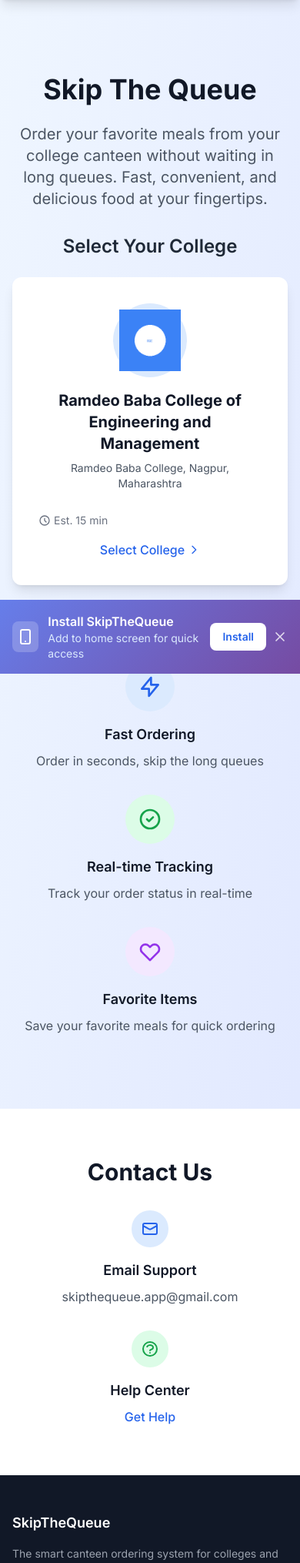
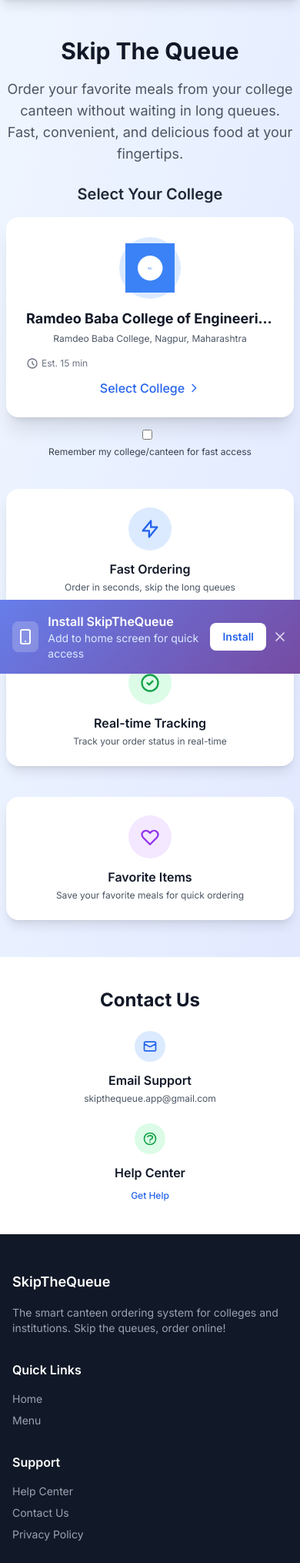
Before and after one commit to SkipTheQueue-admin/SkipTheQueue, a Django app: page / in a window 390 px wide. Shown: the part 65-2095 px from the top of the page at 77% size. Run offline with Django 5.2, Linux system fonts and the light colour scheme; data comes from the database, SQL or seed files in the repository; some libraries are stand-ins or nearby versions.

Commit message:
UI: Modern card-based redesign for cart, order summary, and home page with mobile-first improvements

```diff
--- a/orders/templates/orders/home.html
+++ b/orders/templates/orders/home.html
@@ -5,28 +5,26 @@
 <div class="min-h-screen bg-gradient-to-br from-blue-50 to-indigo-100">
   <!-- Hero Section -->
   <div class="relative overflow-hidden">
-    <div class="max-w-7xl mx-auto px-4 sm:px-6 lg:px-8 py-24">
+    <div class="max-w-7xl mx-auto px-2 sm:px-4 lg:px-8 py-12 sm:py-20 md:py-24">
       <div class="text-center">
-        <h1 class="text-4xl md:text-6xl font-bold text-gray-900 mb-6">
+        <h1 class="text-3xl sm:text-4xl md:text-6xl font-bold text-gray-900 mb-4 sm:mb-6 leading-tight">
           Skip The Queue
         </h1>
-        <p class="text-xl text-gray-600 mb-8 max-w-3xl mx-auto">
-          Order your favorite meals from your college canteen without waiting in long queues.
-          Fast, convenient, and delicious food at your fingertips.
+        <p class="text-lg sm:text-xl text-gray-600 mb-6 sm:mb-8 max-w-2xl sm:max-w-3xl mx-auto">
+          Order your favorite meals from your college canteen without waiting in long queues. Fast, convenient, and delicious food at your fingertips.
         </p>
-
         <!-- College Selection -->
         {% if colleges %}
           <div class="mb-8" id="college-select-section">
-            <h2 class="text-2xl font-semibold text-gray-800 mb-6">Select Your College</h2>
-            <div class="grid grid-cols-1 md:grid-cols-2 lg:grid-cols-3 gap-6 max-w-5xl mx-auto" id="college-grid">
+            <h2 class="text-xl sm:text-2xl font-semibold text-gray-800 mb-4 sm:mb-6">Select Your College</h2>
+            <div class="grid grid-cols-1 sm:grid-cols-2 lg:grid-cols-3 gap-4 sm:gap-6 max-w-5xl mx-auto" id="college-grid">
               {% for college in colleges %}
                 <a href="{% url 'select_college' college.slug %}"
-                   class="bg-white rounded-xl shadow-lg hover:shadow-xl transition-all duration-300 p-8 text-left group border-2 border-transparent hover:border-blue-200 college-link"
+                   class="bg-white rounded-2xl shadow-xl hover:shadow-2xl transition-all duration-300 p-6 sm:p-8 text-left group border-2 border-transparent hover:border-blue-200 college-link flex flex-col items-center"
                    data-college-slug="{{ college.slug }}">
-                  <div class="flex flex-col items-center text-center mb-4">
+                  <div class="flex flex-col items-center text-center mb-2 sm:mb-4 w-full">
                     <!-- College Logo -->
-                    <div class="w-24 h-24 bg-blue-100 rounded-full flex items-center justify-center flex-shrink-0 mb-4 p-2">
+                    <div class="w-20 h-20 sm:w-24 sm:h-24 bg-blue-100 rounded-full flex items-center justify-center flex-shrink-0 mb-3 sm:mb-4 p-2">
                       {% if college.slug == 'ramdeo-baba-college' %}
                         <img src="{% static 'images/colleges/ramdeo-baba-logo.png' %}" alt="{{ college.name }}" class="w-full h-full object-contain">
                       {% elif college.slug == 'gh-raisoni-college' %}
@@ -34,121 +32,115 @@
                       {% elif college.slug == 'ycce-college' %}
                         <img src="{% static 'images/colleges/ycce-logo.png' %}" alt="{{ college.name }}" class="w-full h-full object-contain">
                       {% else %}
-                        <svg class="w-16 h-16 text-blue-600" fill="none" stroke="currentColor" viewBox="0 0 24 24">
-                          <path stroke-linecap="round" stroke-linejoin="round" stroke-width="2" d="M19 21V5a2 2 0 00-2-2H7a2 2 0 00-2 2v16m14 0h2m-2 0h-5m-9 0H3m2 0h5M9 7h1m-1 4h1m4-4h1m-1 4h1m-5 10v-5a1 1 0 011-1h2a1 1 0 011 1v5m-4 0h4"></path>
+                        <svg class="w-14 h-14 sm:w-16 sm:h-16 text-blue-600" fill="none" stroke="currentColor" viewBox="0 0 24 24">
+                          <path stroke-linecap="round" stroke-linejoin="round" stroke-width="2" d="M19 21V5a2 2 0 00-2-2H7a2 2 0 00-2 2v16m14 0h2m-2 0h-5m-9 0H3m2 0h5M9 7h1m-1 4h1m4-4h1m-1 4h1m-5 10v-5a1 1 0 011-1h2a1 1 0 011 1v5m-4 0h4" />
                         </svg>
                       {% endif %}
                     </div>
-                    <div class="flex-1">
-                      <h3 class="text-xl font-bold text-gray-900 group-hover:text-blue-600 transition-colors mb-2">
+                    <div class="flex-1 w-full">
+                      <h3 class="text-lg sm:text-xl font-bold text-gray-900 group-hover:text-blue-600 transition-colors mb-1 sm:mb-2 truncate">
                         {{ college.name }}
                       </h3>
                       {% if college.address %}
-                        <p class="text-sm text-gray-600 mb-3">{{ college.address|truncatewords:10 }}</p>
+                        <p class="text-xs sm:text-sm text-gray-600 mb-2 sm:mb-3 line-clamp-2">{{ college.address|truncatewords:10 }}</p>
                       {% endif %}
                     </div>
                   </div>
-                  <div class="flex items-center justify-between text-sm text-gray-500">
+                  <div class="flex items-center justify-between text-xs sm:text-sm text-gray-500 w-full">
                     <div class="flex items-center">
                       <svg class="w-4 h-4 mr-1" fill="none" stroke="currentColor" viewBox="0 0 24 24">
-                        <path stroke-linecap="round" stroke-linejoin="round" stroke-width="2" d="M12 8v4l3 3m6-3a9 9 0 11-18 0 9 9 0 0118 0z"></path>
+                        <path stroke-linecap="round" stroke-linejoin="round" stroke-width="2" d="M12 8v4l3 3m6-3a9 9 0 11-18 0 9 9 0 0118 0z" />
                       </svg>
                       Est. {{ college.estimated_preparation_time }} min
                     </div>
                   </div>
-                  <div class="mt-4 text-center">
+                  <div class="mt-3 sm:mt-4 text-center w-full">
                     <span class="inline-flex items-center text-blue-600 font-medium">
                       Select College
                       <svg class="w-4 h-4 ml-1 group-hover:translate-x-1 transition-transform" fill="none" stroke="currentColor" viewBox="0 0 24 24">
-                        <path stroke-linecap="round" stroke-linejoin="round" stroke-width="2" d="M9 5l7 7-7 7"></path>
+                        <path stroke-linecap="round" stroke-linejoin="round" stroke-width="2" d="M9 5l7 7-7 7" />
                       </svg>
-                        </span>
+                    </span>
                   </div>
                 </a>
               {% endfor %}
             </div>
-            <div class="mt-4 flex items-center justify-center">
+            <div class="mt-4 flex flex-col sm:flex-row items-center justify-center gap-2">
               <input type="checkbox" id="rememberCollege" class="mr-2">
-              <label for="rememberCollege" class="text-sm text-gray-700">Remember my college/canteen for fast access</label>
+              <label for="rememberCollege" class="text-xs sm:text-sm text-gray-700">Remember my college/canteen for fast access</label>
             </div>
           </div>
           <div id="change-college-bar" class="hidden text-center mt-6">
-            <span class="text-blue-700 font-medium">You are being redirected to your college. <button id="changeCollegeBtn" class="underline text-blue-600 ml-2">Change College</button></span>
+            <span class="text-blue-700 font-medium text-sm sm:text-base">You are being redirected to your college. <button id="changeCollegeBtn" class="underline text-blue-600 ml-2">Change College</button></span>
           </div>
         {% endif %}
-
         <!-- Super Admin Link (only for superusers) -->
         {% if user.is_superuser %}
           <div class="mb-8">
             <a href="{% url 'super_admin_dashboard' %}"
                class="inline-flex items-center px-6 py-3 bg-red-600 text-white font-medium rounded-lg hover:bg-red-700 transition-colors duration-200">
               <svg class="w-5 h-5 mr-2" fill="none" stroke="currentColor" viewBox="0 0 24 24">
-                <path stroke-linecap="round" stroke-linejoin="round" stroke-width="2" d="M9 12l2 2 4-4m5.618-4.016A11.955 11.955 0 0112 2.944a11.955 11.955 0 01-8.618 3.04A12.02 12.02 0 003 9c0 5.591 3.824 10.29 9 11.622 5.176-1.332 9-6.03 9-11.622 0-1.042-.133-2.052-.382-3.016z"></path>
+                <path stroke-linecap="round" stroke-linejoin="round" stroke-width="2" d="M9 12l2 2 4-4m5.618-4.016A11.955 11.955 0 0112 2.944a11.955 11.955 0 01-8.618 3.04A12.02 12.02 0 003 9c0 5.591 3.824 10.29 9 11.622 5.176-1.332 9-6.03 9-11.622 0-1.042-.133-2.052-.382-3.016z" />
               </svg>
               Super Admin Dashboard
             </a>
           </div>
         {% endif %}
-
         <!-- Features -->
-        <div class="grid grid-cols-1 md:grid-cols-3 gap-8 mt-16">
-          <div class="text-center">
-            <div class="w-16 h-16 bg-blue-100 rounded-full flex items-center justify-center mx-auto mb-4">
-              <svg class="w-8 h-8 text-blue-600" fill="none" stroke="currentColor" viewBox="0 0 24 24">
-                <path stroke-linecap="round" stroke-linejoin="round" stroke-width="2" d="M13 10V3L4 14h7v7l9-11h-7z"></path>
+        <div class="grid grid-cols-1 sm:grid-cols-2 md:grid-cols-3 gap-6 sm:gap-8 mt-10 sm:mt-16">
+          <div class="text-center bg-white rounded-2xl shadow-lg p-6 flex flex-col items-center mb-4 md:mb-0">
+            <div class="w-14 h-14 sm:w-16 sm:h-16 bg-blue-100 rounded-full flex items-center justify-center mx-auto mb-3 sm:mb-4">
+              <svg class="w-7 h-7 sm:w-8 sm:h-8 text-blue-600" fill="none" stroke="currentColor" viewBox="0 0 24 24">
+                <path stroke-linecap="round" stroke-linejoin="round" stroke-width="2" d="M13 10V3L4 14h7v7l9-11h-7z" />
               </svg>
             </div>
-            <h3 class="text-lg font-semibold text-gray-900 mb-2">Fast Ordering</h3>
-            <p class="text-gray-600">Order in seconds, skip the long queues</p>
+            <h3 class="text-base sm:text-lg font-semibold text-gray-900 mb-1 sm:mb-2">Fast Ordering</h3>
+            <p class="text-xs sm:text-sm text-gray-600">Order in seconds, skip the long queues</p>
           </div>
-
-          <div class="text-center">
-            <div class="w-16 h-16 bg-green-100 rounded-full flex items-center justify-center mx-auto mb-4">
-              <svg class="w-8 h-8 text-green-600" fill="none" stroke="currentColor" viewBox="0 0 24 24">
-                <path stroke-linecap="round" stroke-linejoin="round" stroke-width="2" d="M9 12l2 2 4-4m6 2a9 9 0 11-18 0 9 9 0 0118 0z"></path>
+          <div class="text-center bg-white rounded-2xl shadow-lg p-6 flex flex-col items-center mb-4 md:mb-0">
+            <div class="w-14 h-14 sm:w-16 sm:h-16 bg-green-100 rounded-full flex items-center justify-center mx-auto mb-3 sm:mb-4">
+              <svg class="w-7 h-7 sm:w-8 sm:h-8 text-green-600" fill="none" stroke="currentColor" viewBox="0 0 24 24">
+                <path stroke-linecap="round" stroke-linejoin="round" stroke-width="2" d="M9 12l2 2 4-4m6 2a9 9 0 11-18 0 9 9 0 0118 0z" />
               </svg>
             </div>
-            <h3 class="text-lg font-semibold text-gray-900 mb-2">Real-time Tracking</h3>
-            <p class="text-gray-600">Track your order status in real-time</p>
+            <h3 class="text-base sm:text-lg font-semibold text-gray-900 mb-1 sm:mb-2">Real-time Tracking</h3>
+            <p class="text-xs sm:text-sm text-gray-600">Track your order status in real-time</p>
           </div>
-
-          <div class="text-center">
-            <div class="w-16 h-16 bg-purple-100 rounded-full flex items-center justify-center mx-auto mb-4">
-              <svg class="w-8 h-8 text-purple-600" fill="none" stroke="currentColor" viewBox="0 0 24 24">
-                <path stroke-linecap="round" stroke-linejoin="round" stroke-width="2" d="M4.318 6.318a4.5 4.5 0 000 6.364L12 20.364l7.682-7.682a4.5 4.5 0 00-6.364-6.364L12 7.636l-1.318-1.318a4.5 4.5 0 00-6.364 0z"></path>
+          <div class="text-center bg-white rounded-2xl shadow-lg p-6 flex flex-col items-center">
+            <div class="w-14 h-14 sm:w-16 sm:h-16 bg-purple-100 rounded-full flex items-center justify-center mx-auto mb-3 sm:mb-4">
+              <svg class="w-7 h-7 sm:w-8 sm:h-8 text-purple-600" fill="none" stroke="currentColor" viewBox="0 0 24 24">
+                <path stroke-linecap="round" stroke-linejoin="round" stroke-width="2" d="M4.318 6.318a4.5 4.5 0 000 6.364L12 20.364l7.682-7.682a4.5 4.5 0 00-6.364-6.364L12 7.636l-1.318-1.318a4.5 4.5 0 00-6.364 0z" />
               </svg>
             </div>
-            <h3 class="text-lg font-semibold text-gray-900 mb-2">Favorite Items</h3>
-            <p class="text-gray-600">Save your favorite meals for quick ordering</p>
+            <h3 class="text-base sm:text-lg font-semibold text-gray-900 mb-1 sm:mb-2">Favorite Items</h3>
+            <p class="text-xs sm:text-sm text-gray-600">Save your favorite meals for quick ordering</p>
           </div>
         </div>
       </div>
     </div>
   </div>
-
   <!-- Contact Section -->
-  <div class="bg-white py-16">
-    <div class="max-w-4xl mx-auto px-4 text-center">
-      <h2 class="text-3xl font-bold text-gray-900 mb-8">Contact Us</h2>
-      <div class="grid grid-cols-1 md:grid-cols-2 gap-8">
+  <div class="bg-white py-10 sm:py-16">
+    <div class="max-w-4xl mx-auto px-2 sm:px-4 text-center">
+      <h2 class="text-2xl sm:text-3xl font-bold text-gray-900 mb-6 sm:mb-8">Contact Us</h2>
+      <div class="grid grid-cols-1 sm:grid-cols-2 gap-6 sm:gap-8">
         <div>
-          <div class="w-12 h-12 bg-blue-100 rounded-full flex items-center justify-center mx-auto mb-4">
-            <svg class="w-6 h-6 text-blue-600" fill="none" stroke="currentColor" viewBox="0 0 24 24">
-              <path stroke-linecap="round" stroke-linejoin="round" stroke-width="2" d="M3 8l7.89 4.26a2 2 0 002.22 0L21 8M5 19h14a2 2 0 002-2V7a2 2 0 00-2-2H5a2 2 0 00-2 2v10a2 2 0 002 2z"></path>
+          <div class="w-10 h-10 sm:w-12 sm:h-12 bg-blue-100 rounded-full flex items-center justify-center mx-auto mb-3 sm:mb-4">
+            <svg class="w-5 h-5 sm:w-6 sm:h-6 text-blue-600" fill="none" stroke="currentColor" viewBox="0 0 24 24">
+              <path stroke-linecap="round" stroke-linejoin="round" stroke-width="2" d="M3 8l7.89 4.26a2 2 0 002.22 0L21 8M5 19h14a2 2 0 002-2V7a2 2 0 00-2-2H5a2 2 0 00-2 2v10a2 2 0 002 2z" />
             </svg>
           </div>
-          <h3 class="text-lg font-semibold text-gray-900 mb-2">Email Support</h3>
-          <p class="text-gray-600">skipthequeue.app@gmail.com</p>
+          <h3 class="text-base sm:text-lg font-semibold text-gray-900 mb-1 sm:mb-2">Email Support</h3>
+          <p class="text-xs sm:text-sm text-gray-600">skipthequeue.app@gmail.com</p>
         </div>
-
         <div>
-          <div class="w-12 h-12 bg-green-100 rounded-full flex items-center justify-center mx-auto mb-4">
-            <svg class="w-6 h-6 text-green-600" fill="none" stroke="currentColor" viewBox="0 0 24 24">
-              <path stroke-linecap="round" stroke-linejoin="round" stroke-width="2" d="M8.228 9c.549-1.165 2.03-2 3.772-2 2.21 0 4 1.343 4 3 0 1.4-1.278 2.575-3.006 2.907-.542.104-.994.54-.994 1.093m0 3h.01M21 12a9 9 0 11-18 0 9 9 0 0118 0z"></path>
+          <div class="w-10 h-10 sm:w-12 sm:h-12 bg-green-100 rounded-full flex items-center justify-center mx-auto mb-3 sm:mb-4">
+            <svg class="w-5 h-5 sm:w-6 sm:h-6 text-green-600" fill="none" stroke="currentColor" viewBox="0 0 24 24">
+              <path stroke-linecap="round" stroke-linejoin="round" stroke-width="2" d="M8.228 9c.549-1.165 2.03-2 3.772-2 2.21 0 4 1.343 4 3 0 1.4-1.278 2.575-3.006 2.907-.542.104-.994.54-.994 1.093m0 3h.01M21 12a9 9 0 11-18 0 9 9 0 0118 0z" />
             </svg>
           </div>
-          <h3 class="text-lg font-semibold text-gray-900 mb-2">Help Center</h3>
-          <a href="{% url 'help_center' %}" class="text-blue-600 hover:text-blue-700 font-medium">Get Help</a>
+          <h3 class="text-base sm:text-lg font-semibold text-gray-900 mb-1 sm:mb-2">Help Center</h3>
+          <a href="{% url 'help_center' %}" class="text-blue-600 hover:text-blue-700 font-medium text-xs sm:text-sm">Get Help</a>
         </div>
       </div>
     </div>
```
Also changed, not shown: orders/templates/orders/cart.html (+53 -27 lines), orders/templates/orders/place_order.html (+25 -27 lines).
